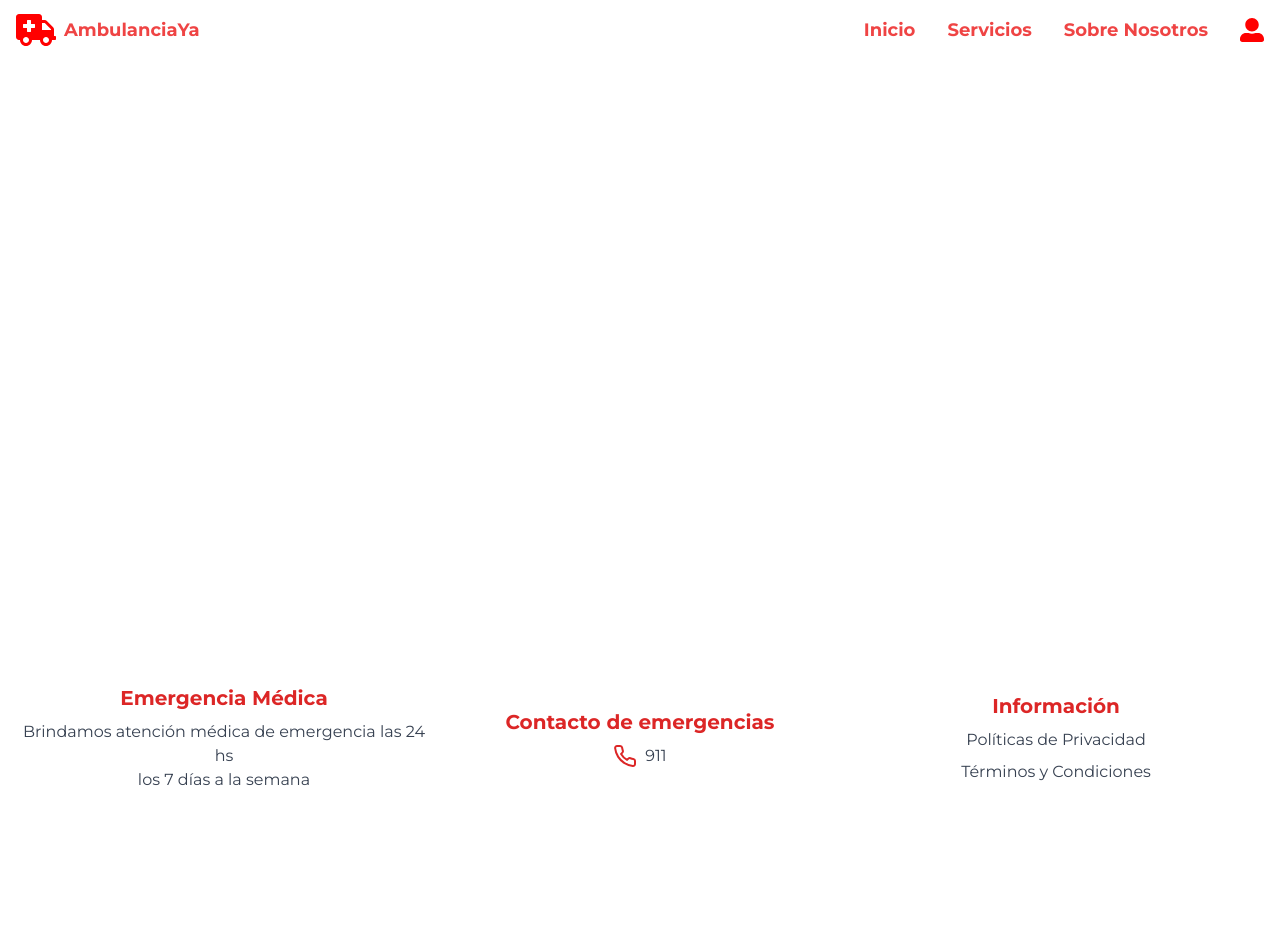
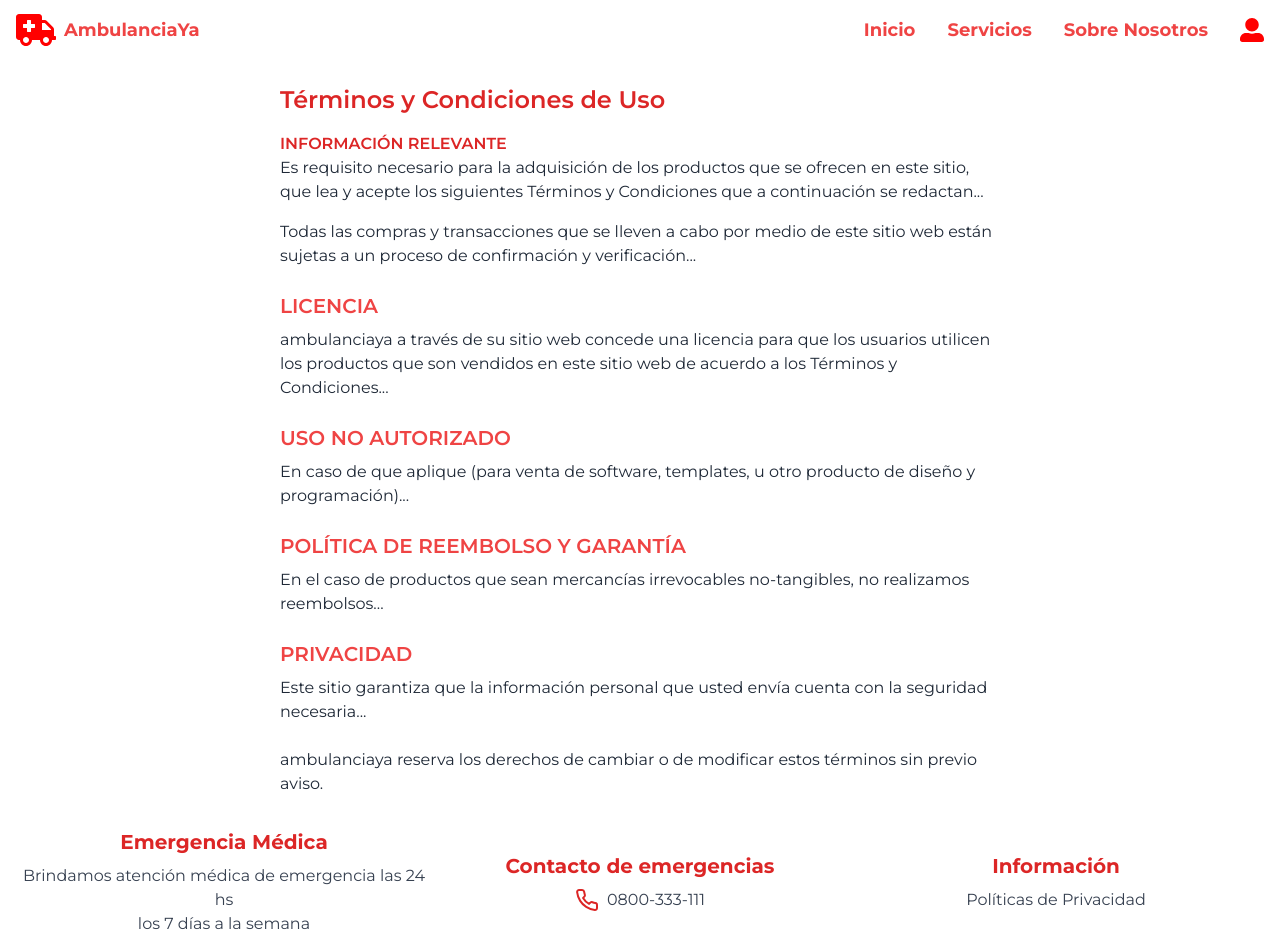
Before and after one commit to oriana-monaldi/AmbulanciaYa, a React (Vite) app: page /politicaPrivacidad in a window 1280 px wide. Before the commit the page ends 800 px from the top, so only its background shows below. Built offline with nearby package versions, Linux system fonts and the light colour scheme.

Commit message:
politicas de privacidad

```diff
--- a/src/App.jsx
+++ b/src/App.jsx
@@ -14,6 +14,7 @@ import LogIn from './components/LogIn';
 import Reporte from './components/Administrador/Reporte';
 import PanelUsuario from './components/Administrador/PanelUsuario';
 import FichaMedica from './components/Administrador/FichaMedica';
+import PoliticasPrivacidad from './components/PoliticasPrivacidad';
 
 const AppContent = () => {
     const location = useLocation();  // determinar la ruta
@@ -54,6 +55,7 @@ const AppContent = () => {
                     <Route path="/alta-reporte/:id" element={<Reporte />} />
                     <Route path="/panelUsuario" element={<PanelUsuario />} />
                     <Route path="/fichaMedica/:id" element={<FichaMedica />} />
+                    <Route path="politicaPrivacidad" element={<PoliticasPrivacidad />} />
                 </Routes>
             </div>
             {!isAdminRoute && <Footer className="flex-shrink-0" />}
--- a/src/components/Footer.jsx
+++ b/src/components/Footer.jsx
@@ -1,5 +1,6 @@
 import React from 'react';
 import {LuPhone} from 'react-icons/lu';
+import  {Link} from 'react-router-dom';
 
 const Footer = () => {
     return (
@@ -15,19 +16,16 @@ const Footer = () => {
                     <h3 className="mb-2 mt-0 text-xl font-bold text-red-600">Contacto de emergencias</h3>
                     <div className="flex items-center justify-center space-x-2">
                         <LuPhone className="h-6 w-6 text-red-600" />
-                        <p className="text-gray-700">911</p>
+                        <p className="text-gray-700">0800-333-111</p>
                     </div>
                 </div>
 
                 <div className="w-full text-center sm:text-center md:w-1/3">
                     <h3 className="mb-2 text-xl font-bold text-red-600">Información</h3>
                     <nav className="flex flex-col space-y-2 sm:items-center">
-                        <a href="#" className="text-gray-700 transition-colors hover:text-red-600">
+                        <Link to="/politicaPrivacidad" className="text-gray-700 transition-colors hover:text-red-600">
                             Políticas de Privacidad
-                        </a>
-                        <a href="#" className="text-gray-700 transition-colors hover:text-red-600">
-                            Términos y Condiciones
-                        </a>
+                        </Link>
                     </nav>
                 </div>
             </div>
--- /dev/null
+++ b/src/components/PoliticasPrivacidad.jsx
@@ -0,0 +1,23 @@
+import React from 'react';
+
+const PoliticasPrivacidad = () => {
+    return (
+        <div className="p-6 max-w-3xl mx-auto text-gray-800">
+            <h2 className="text-2xl font-semibold mb-4 text-red-600">Términos y Condiciones de Uso</h2>
+            <p className="font-semibold text-red-600">INFORMACIÓN RELEVANTE</p>
+            <p className="mb-4">Es requisito necesario para la adquisición de los productos que se ofrecen en este sitio, que lea y acepte los siguientes Términos y Condiciones que a continuación se redactan...</p>
+            <p className="mb-4">Todas las compras y transacciones que se lleven a cabo por medio de este sitio web están sujetas a un proceso de confirmación y verificación...</p>
+            <h3 className="text-xl font-semibold mt-6 mb-2 text-red-500">LICENCIA</h3>
+            <p className="mb-4">ambulanciaya a través de su sitio web concede una licencia para que los usuarios utilicen los productos que son vendidos en este sitio web de acuerdo a los Términos y Condiciones...</p>
+            <h3 className="text-xl font-semibold mt-6 mb-2 text-red-500">USO NO AUTORIZADO</h3>
+            <p className="mb-4">En caso de que aplique (para venta de software, templates, u otro producto de diseño y programación)...</p>
+            <h3 className="text-xl font-semibold mt-6 mb-2 text-red-500">POLÍTICA DE REEMBOLSO Y GARANTÍA</h3>
+            <p className="mb-4">En el caso de productos que sean mercancías irrevocables no-tangibles, no realizamos reembolsos...</p>
+            <h3 className="text-xl font-semibold mt-6 mb-2 text-red-500">PRIVACIDAD</h3>
+            <p className="mb-4">Este sitio garantiza que la información personal que usted envía cuenta con la seguridad necesaria...</p>
+            <p className="mt-6">ambulanciaya reserva los derechos de cambiar o de modificar estos términos sin previo aviso.</p>
+        </div>
+    );
+};
+
+export default PoliticasPrivacidad;
```
